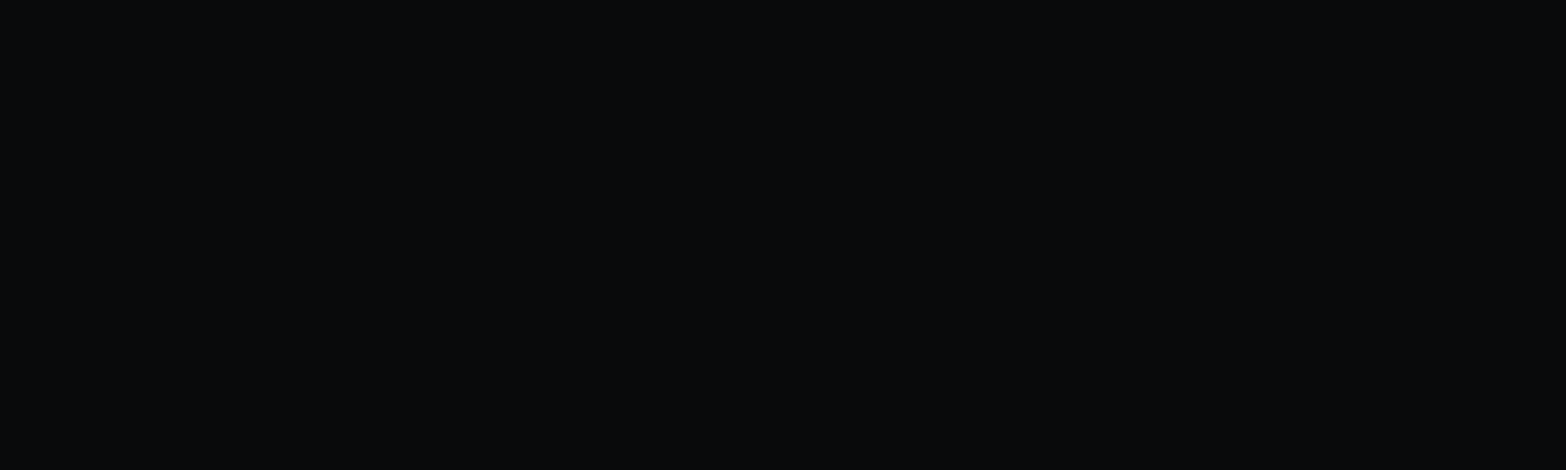
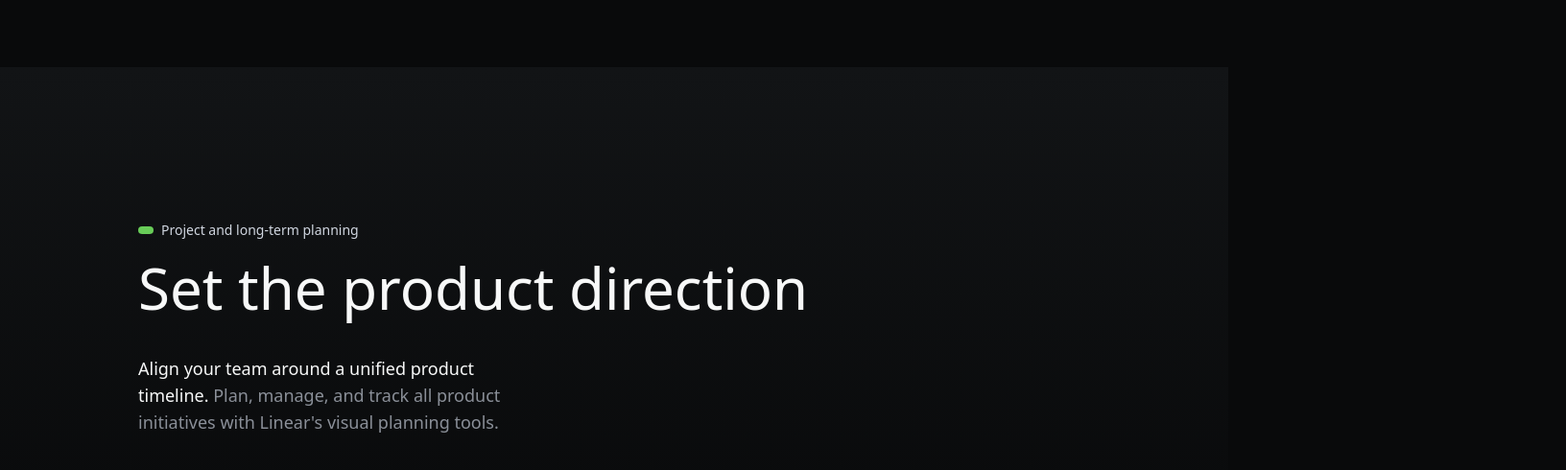
Before and after one commit to Thanagorn16/linearCloneLandingPage, a React (Vite) app: page / in a window 1280 px wide. Shown: the part 2298-2788 px from the top of the page at 96% size, 1632 px wide, since content can reach past the window. Before the commit the page ends 2208 px from the top, so only its background shows below. Built offline with nearby package versions, Linux system fonts and the light colour scheme.

Commit message:
added: planning section (in progress)

```diff
--- a/src/App.jsx
+++ b/src/App.jsx
@@ -3,6 +3,7 @@
 import Navbar from './components/Navbar.jsx'
 import Customer from './components/Customer.jsx'
 import Purpose from './components/Purpose.jsx'
+import Planning from './components/Planning.jsx'
 
 function App() {
 
@@ -12,6 +13,7 @@
       <Hero/>
       <Customer/>
       <Purpose/>
+      <Planning/>
     </>
   )
 }
--- /dev/null
+++ b/src/components/Planning.jsx
@@ -0,0 +1,29 @@
+export default function Planning() {
+	return (
+		<section className="w-full bg-gradient-to-b from-[hsl(210,10%,8%)] to-[#090a0b]">
+			<div className="max-w-5xl mx-auto px-4">
+				<div className="flex items-center gap-x-2 py-40 pb-5">
+					<div className="w-4 h-2 rounded-full bg-[#68cc58]"/>
+					<p className="text-sm text-[#d0d6e0]">Project and long-term planning</p>
+				</div>
+				<h1 className="text-6xl text-[#f7f8f8] font-medium">Set the product direction</h1>
+				<p className="text-lg text-[#f7f8f8] mt-10">
+					Align your team around a unified product<br/>
+					timeline.
+					<span className="text-[#8a8f98]">
+						&nbsp;Plan, manage, and track all product<br/>
+						initiatives with Linear's visual planning tools.
+					</span>
+				</p>
+				<div className="relative">
+					<img
+						className="scale-200 mt-20"
+						alt="linear-planning"
+						src="https://linear.app/cdn-cgi/imagedelivery/fO02fVwohEs9s9UHFwon6A/25491170-d59e-427e-ee76-a69dcf080300/f=auto,dpr=2,q=95,fit=scale-down,metadata=none">
+					</img>
+					<div className="absolute inset-0 scale-200 bg-gradient-to-b from-transparent to-[#090a0b]"></div>
+				</div>
+			</div>
+		</section>
+	);
+}
--- a/src/components/Purpose.jsx
+++ b/src/components/Purpose.jsx
@@ -18,7 +18,7 @@
 
 export default function Purpose() {
 	return (
-		<section className="max-w-5xl mx-auto px-4 mt-25 ">
+		<section className="max-w-5xl mx-auto h-190 px-4 mt-25 ">
 			<div className="flex flex-row gap-x-25">
 				<div className="basis-1/2">
 					<h1 className="text-6xl font-medium text-[#f7f8f8]">
```
